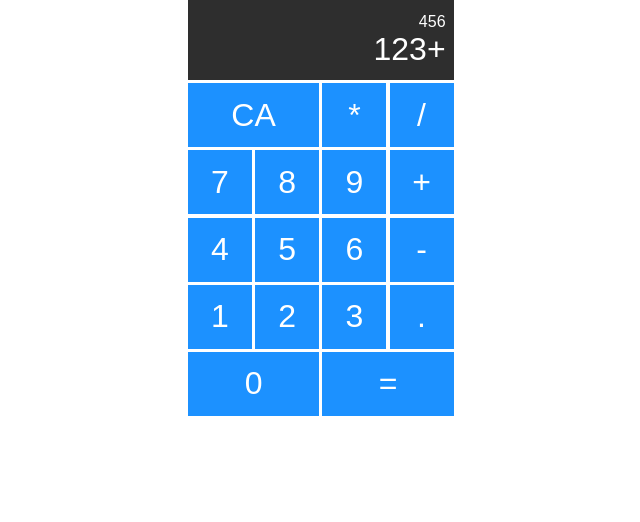
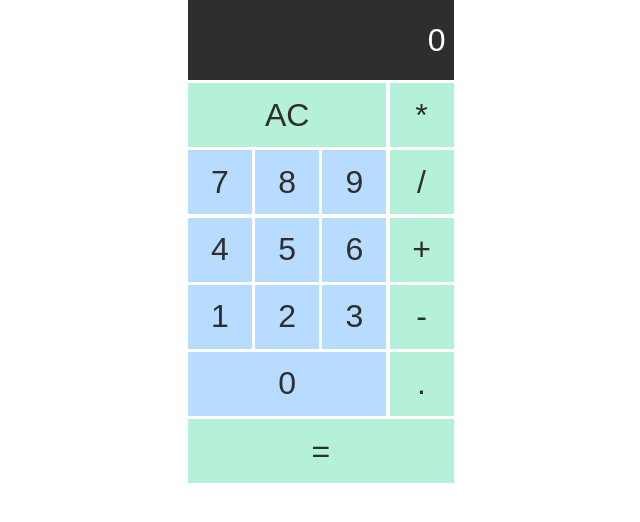
Before and after one commit to Cilpersson/playground, a React (Create React App) app: page / in a window 1280 px wide. Shown: the top 522 px of the page, without its empty margins (324-964 px from the left). Built offline with nearby package versions, Linux system fonts and the light colour scheme; a web font is replaced by a local one.

Commit message:
This was a lot trickier than expected

```diff
--- a/src/components/Button.js
+++ b/src/components/Button.js
@@ -8,9 +8,9 @@ const StyledButton = styled.button`
 
   font-size: 2rem;
   font-family: "Notable", sans-serif;
+  color: #2e2e2e;
 
-  color: #fff;
-  background: #1c91ff;
+  background: ${(props) => props.background || "#1c91ff50"};
   border: none;
 
   display: flex;
@@ -19,8 +19,8 @@ const StyledButton = styled.button`
   transition: 0.1s;
 
   &:hover {
-    background: #1c91ff50;
-    color: #2e2e2e;
+    background: ${(props) => props.backgroundHover || "#1c91ff"};
+    color: #fff;
     cursor: pointer;
   }
 `;
@@ -29,9 +29,22 @@ const ButtonText = styled.p`
   margin: 0;
 `;
 
-export const Button = ({ buttonText, width, span }) => {
+export const Button = ({
+  buttonText,
+  width,
+  span,
+  background,
+  backgroundHover,
+  onClick,
+}) => {
   return (
-    <StyledButton span={span} width={width}>
+    <StyledButton
+      onClick={onClick}
+      backgroundHover={backgroundHover}
+      background={background}
+      span={span}
+      width={width}
+    >
       <ButtonText>{buttonText}</ButtonText>
     </StyledButton>
   );
--- a/src/components/Calculator.js
+++ b/src/components/Calculator.js
@@ -1,4 +1,4 @@
-import React from "react";
+import React, { useState } from "react";
 import styled from "styled-components/macro";
 import { Button } from "./Button";
 import { Display } from "./Display";
@@ -11,30 +11,176 @@ const Grid = styled.div`
   grid-template-columns: 1fr 1fr 1fr 1fr;
   margin: auto;
 `;
+
 export const Calculator = () => {
+  const [currentValue, setCurrentValue] = useState(0);
+  const [previousValue, setPrevoiusValue] = useState();
+  const [previousValueOperand, setPrevoiusValueOperand] = useState();
+  const [currentOperand, setCurrentOperand] = useState("");
+  const [sum, setSum] = useState("");
+
+  const operandValue = (operand) => {
+    setPrevoiusValue(currentValue);
+    setPrevoiusValueOperand(currentValue + operand);
+    setCurrentValue(0);
+    setCurrentOperand(operand);
+  };
+
+  const totalValue = () => {
+    if (currentOperand === "*") {
+      setSum(currentValue * previousValue);
+    }
+
+    if (currentOperand === "+") {
+      setSum(currentValue + previousValue);
+    }
+
+    if (currentOperand === "/") {
+      setSum(currentValue / previousValue);
+    }
+
+    if (currentOperand === "-") {
+      setSum(currentValue - previousValue);
+    }
+  };
+
   return (
     <>
       <Grid>
-        <Display />
-        <Button span="span 2" width="100%" buttonText="CA" />
-        <Button width="4rem" buttonText="*" />
-        <Button width="4rem" buttonText="/" />
-        <Button width="4rem" buttonText="7" />
-        <Button width="4rem" buttonText="8" />
-        <Button width="4rem" buttonText="9" />
-        <Button width="4rem" buttonText="+" />
-        <Button width="4rem" buttonText="4" />
-        <Button width="4rem" buttonText="5" />
-        <Button width="4rem" buttonText="6" />
-        <Button width="4rem" buttonText="-" />
-        <Button width="4rem" buttonText="1" />
-        <Button width="4rem" buttonText="2" />
-        <Button width="4rem" buttonText="3" />
-        <Button width="4rem" buttonText="." />
-        <Button span="span 2" width="100%" buttonText="0" />
-
-        <Button span="span 2" width="100%" buttonText="=" />
+        <Display
+          sum={sum}
+          currentValue={currentValue}
+          previousValue={previousValueOperand}
+        />
+        <Button
+          backgroundHover="#15cf84"
+          background="#15cf8450"
+          span="span 3"
+          width="100%"
+          buttonText="AC"
+        />
+        <Button
+          onClick={() => operandValue("*")}
+          backgroundHover="#15cf84"
+          background="#15cf8450"
+          width="4rem"
+          buttonText="*"
+        />
+        <Button
+          onClick={() => setCurrentValue(7)}
+          width="4rem"
+          buttonText="7"
+        />
+        <Button
+          onClick={() => setCurrentValue(8)}
+          width="4rem"
+          buttonText="8"
+        />
+        <Button
+          onClick={() => setCurrentValue(9)}
+          width="4rem"
+          buttonText="9"
+        />
+        <Button
+          onClick={() => operandValue("/")}
+          backgroundHover="#15cf84"
+          background="#15cf8450"
+          width="4rem"
+          buttonText="/"
+        />
+        <Button
+          onClick={() => setCurrentValue(4)}
+          width="4rem"
+          buttonText="4"
+        />
+        <Button
+          onClick={() => setCurrentValue(5)}
+          width="4rem"
+          buttonText="5"
+        />
+        <Button
+          onClick={() => setCurrentValue(6)}
+          width="4rem"
+          buttonText="6"
+        />
+        <Button
+          onClick={() => operandValue("+")}
+          backgroundHover="#15cf84"
+          background="#15cf8450"
+          width="4rem"
+          buttonText="+"
+        />
+        <Button
+          onClick={() => setCurrentValue(1)}
+          width="4rem"
+          buttonText="1"
+        />
+        <Button
+          onClick={() => setCurrentValue(2)}
+          width="4rem"
+          buttonText="2"
+        />
+        <Button
+          onClick={() => setCurrentValue(3)}
+          width="4rem"
+          buttonText="3"
+        />
+        <Button
+          onClick={() => operandValue("-")}
+          backgroundHover="#15cf84"
+          background="#15cf8450"
+          width="4rem"
+          buttonText="-"
+        />
+        <Button span="span 3" width="100%" buttonText="0" />
+        <Button
+          backgroundHover="#15cf84"
+          background="#15cf8450"
+          width="4rem"
+          buttonText="."
+        />
+        <Button
+          onClick={() => totalValue()}
+          backgroundHover="#15cf84"
+          background="#15cf8450"
+          span="span 4"
+          width="100%"
+          buttonText="="
+        />
       </Grid>
     </>
   );
 };
+
+/*
+ const setValue = (value) => {
+    const temporaryValue = value;
+    if (currentValue === 0 && value !== ".") {
+      setCurrentValue(temporaryValue);
+    } else if (typeof temporaryValue === "number") {
+      setCurrentValue(currentValue.toString() + value.toString());
+      console.log(currentValue);
+    }
+    // Add commas between numbers
+    // if (currentValue.length % 3 === 0) {
+    //   setCurrentValue(`${currentValue.toString()},`);
+    // }
+  };
+
+  const setOperand = (operand) => {
+    setCurrentOperand(operand);
+    setPrevoiusValue(currentValue.toString() + operand);
+    setCurrentValue(0);
+  };
+
+  const totalValue = (valueOne, valueTwo) => {
+    setCurrentValue(+currentValue);
+
+    if (currentOperand === "*") {
+      console.log("kommer jag hit", valueOne, typeof valueTwo);
+
+      // setSum(+valueOne * parseFloat(valueTwo));
+      console.log(sum);
+    }
+  };
+*/
--- a/src/components/Display.js
+++ b/src/components/Display.js
@@ -28,14 +28,22 @@ const StyledValue = styled.p`
 
 const PreviousValue = styled(StyledValue)`
   font-size: 1rem;
+  color: #ffffff90;
 `;
 const CurrentValue = styled(StyledValue)``;
 
-export const Display = () => {
+const Sum = styled(StyledValue)``;
+
+export const Display = ({ currentValue, previousValue, sum }) => {
   return (
     <StyledDisplay>
-      <PreviousValue>456</PreviousValue>
-      <CurrentValue>123+</CurrentValue>
+      {sum === "" && (
+        <>
+          <PreviousValue>{previousValue}</PreviousValue>
+          <CurrentValue>{currentValue}</CurrentValue>
+        </>
+      )}
+      {sum !== "" && <Sum>{sum}</Sum>}
     </StyledDisplay>
   );
 };
```
